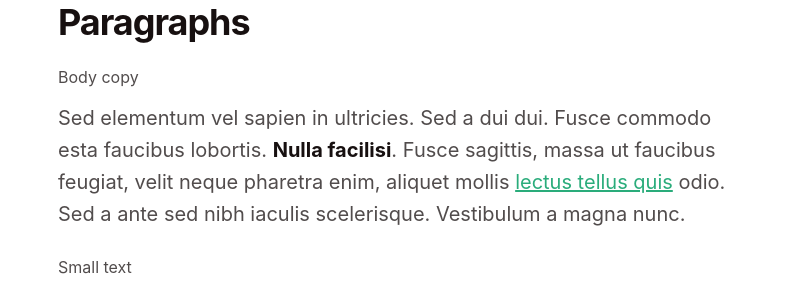
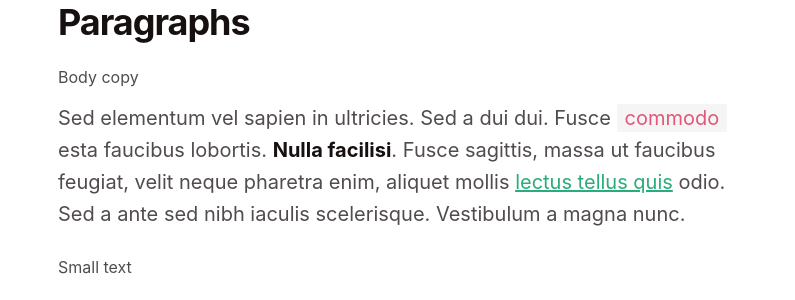
Before and after one commit to eriktailor/jekyll-sharp-styleguide, a Jekyll site: the page built from index.md, in a window 1280 px wide. Shown: the part 1841-2141 px from the top of the page, without its empty margins (242-1037 px from the left). Built offline with Jekyll 4.4.1, drawn with Linux system fonts in a browser that asks for light colours.

Commit message:
Inline code styling added

```diff
--- a/_includes/paragraphs.html
+++ b/_includes/paragraphs.html
@@ -1,7 +1,7 @@
 <h3>Paragraphs</h3>
 
 <p class="mb-1"><small>Body copy</small></p>
-<p>Sed elementum vel sapien in ultricies. Sed a dui dui. Fusce commodo esta faucibus lobortis. <b>Nulla facilisi</b>. Fusce sagittis, massa ut faucibus feugiat, velit neque pharetra enim, aliquet mollis <a href="#">lectus tellus quis</a> odio. Sed a ante sed nibh iaculis scelerisque. Vestibulum a magna nunc.</p>
+<p>Sed elementum vel sapien in ultricies. Sed a dui dui. Fusce <code>commodo</code> esta faucibus lobortis. <b>Nulla facilisi</b>. Fusce sagittis, massa ut faucibus feugiat, velit neque pharetra enim, aliquet mollis <a href="#">lectus tellus quis</a> odio. Sed a ante sed nibh iaculis scelerisque. Vestibulum a magna nunc.</p>
 
 <p class="mb-1"><small>Small text</small></p>
 <p><small>Sed elementum vel sapien in ultricies. Sed a dui dui. Fusce commodo esta faucibus lobortis. Nulla facilisi. Fusce sagittis, massa ut faucibus feugiat, velit neque pharetra enim, aliquet mollis.</small></p>
--- a/_sass/_codes.scss
+++ b/_sass/_codes.scss
@@ -3,7 +3,7 @@
 
 // Code block
 .highlight {
-    background-color: rgba($light, 0.55);
+    background-color: $codebg;
     margin-bottom: $bottom-spacing;
     padding: $bottom-spacing;
     border-radius: $border-radius;
--- a/_sass/_paragraphs.scss
+++ b/_sass/_paragraphs.scss
@@ -17,6 +17,12 @@ p {
     }
     @media (max-width: $breakpoint-xs) {
         font-size: $base-font-size;
+    }
+    code {
+        background: $codebg;
+        padding: 2px 8px;
+        border-radius: 2px;
+        color: #E2577A;
     }
 }
 
--- a/_sass/_variables.scss
+++ b/_sass/_variables.scss
@@ -5,6 +5,9 @@ $light: #EDEBEB;
 $white: #ffffff;
 
 $accent-hover: darken($accent, 5%);
+
+// Code background
+$codebg: rgba($light, 0.5);
 
 // Border radius
 $border-radius: 8px;
```
Also changed, not shown: 2 other files.
